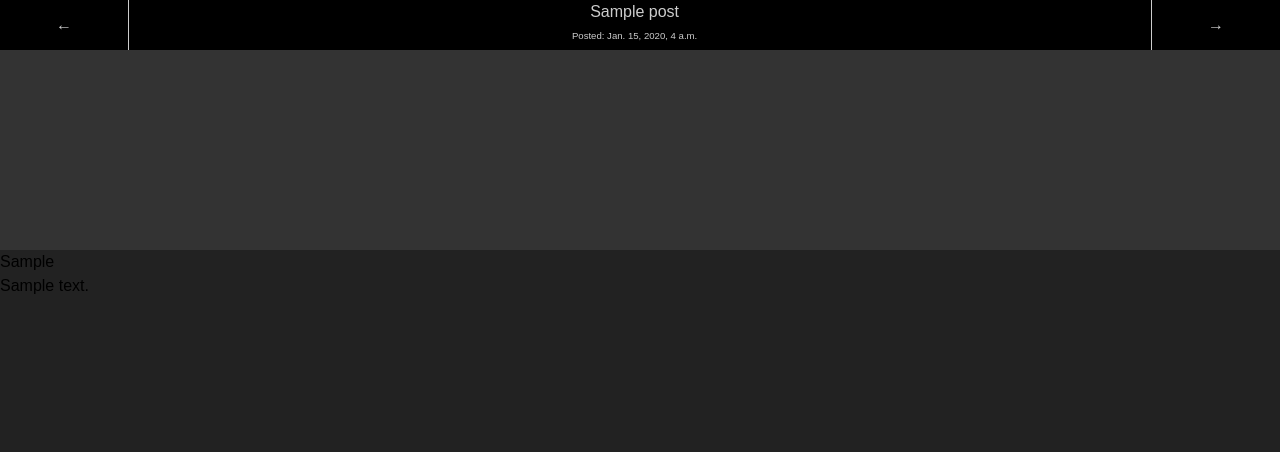
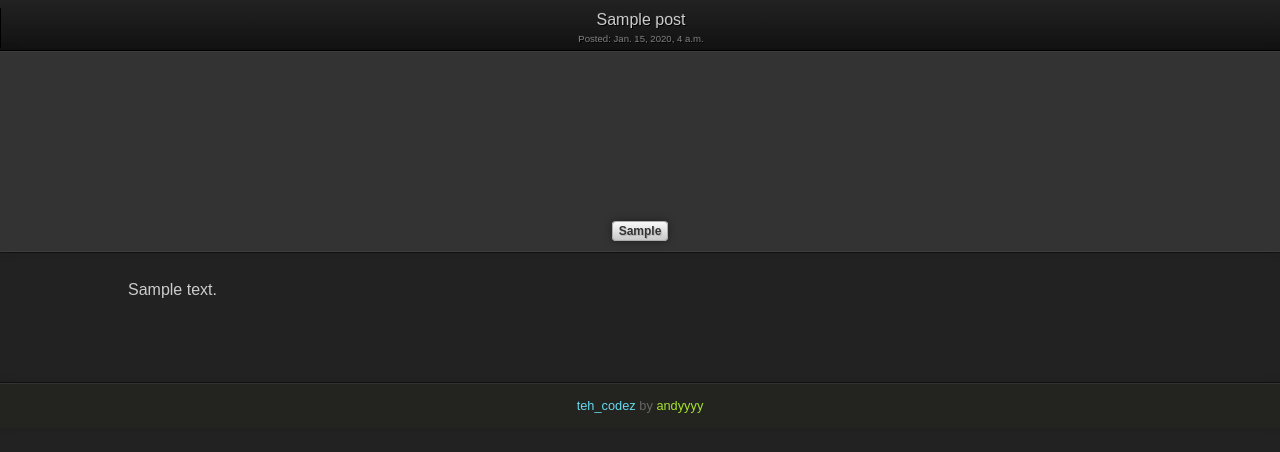
Before and after one commit to andimal/teh_codez, a Django app: template teh_codez/templates/posts/detail.html in a window 1280 px wide. Shown: the top 452 px of the page. Run offline with Django 3.2, Linux system fonts and the light colour scheme; the template is opened without the code that fills it: values that come from a table or form of the project are taken from there, others are empty; tables that the repository leaves empty hold one stand-in row (values such as "Sample post"); some libraries are stand-ins or nearby versions.

Commit message:
more styling, just about done

```diff
--- a/posts/static/css/screen.css
+++ b/posts/static/css/screen.css
@@ -59,50 +59,43 @@ body {
   background-color: #222222;
   font-family: "adelle-sans", sans-serif;
   font-weight: 300;
-  line-height: 1.5em; }
+  line-height: 1.5em;
+  color: #cccccc; }
 
-/* line 30, ../sass/screen.scss */
+/* line 31, ../sass/screen.scss */
 a {
   color: inherit;
   text-decoration: none; }
 
-/* line 35, ../sass/screen.scss */
+/* line 36, ../sass/screen.scss */
+pre {
+  border-top: 1px solid #333;
+  border-left: 1px solid #333;
+  border-bottom: 1px solid #111;
+  border-right: 1px solid #111;
+  -webkit-border-radius: 2px;
+  -moz-border-radius: 2px;
+  -ms-border-radius: 2px;
+  -o-border-radius: 2px;
+  border-radius: 2px;
+  -webkit-box-shadow: 0px 0px 10px rgba(0, 0, 0, 0.1);
+  -moz-box-shadow: 0px 0px 10px rgba(0, 0, 0, 0.1);
+  box-shadow: 0px 0px 10px rgba(0, 0, 0, 0.1); }
+
+/* line 45, ../sass/screen.scss */
+.detail pre code {
+  font-family: "droid-sans-mono", sans-serif;
+  font-size: .9em;
+  padding: 0 2.2em 1.5em 2.2em; }
+
+/* line 51, ../sass/screen.scss */
 #left, #right {
   width: 50%;
   float: left;
   margin-top: 40px; }
 
-/* line 41, ../sass/screen.scss */
-#left {
-  border-right: 1px solid #cccccc;
-  text-align: right;
-  margin-left: -1px; }
-  /* line 46, ../sass/screen.scss */
-  #left ul {
-    list-style: none; }
-    /* line 49, ../sass/screen.scss */
-    #left ul li {
-      margin: 20px 20px 20px 20px;
-      padding: 5px 20px;
-      color: #cccccc;
-      font-weight: bold;
-      position: relative;
-      -webkit-transition: all 0.15s;
-      -moz-transition: all 0.15s;
-      -o-transition: all 0.15s;
-      transition: all 0.15s; }
 /* line 57, ../sass/screen.scss */
-      #left ul li .projectTitle {
-        float: right;
-        line-height: 1.1em;
-        font-family: "adelle-sans", sans-serif;
-        font-size: 2.6em;
-        margin-bottom: 10px; }
-      /* line 66, ../sass/screen.scss */
-      #left ul li ul {
-        clear: both; }
-        /* line 69, ../sass/screen.scss */
-        #left ul li ul li {
+.small-tag, #left ul li ul li, .detail .content .tags li {
   display: inline;
   font-size: .75em;
   position: relative;
@@ -321,49 +344,131 @@ a {
     -o-transition: all 0.15s;
     transition: all 0.15s; }
 
-/* line 259, ../sass/screen.scss */
+/* line 279, ../sass/screen.scss */
 nav {
-  background-color: black;
-  height: 50px; }
-  /* line 263, ../sass/screen.scss */
+  background: -webkit-gradient(linear, 50% 0%, 50% 100%, color-stop(0%, #222222), color-stop(100%, #111111));
+  background: -webkit-linear-gradient(top, #222222, #111111);
+  background: -moz-linear-gradient(top, #222222, #111111);
+  background: -o-linear-gradient(top, #222222, #111111);
+  background: linear-gradient(top, #222222, #111111);
+  height: 50px;
+  border-bottom: 1px solid black; }
+  /* line 285, ../sass/screen.scss */
   nav * {
     float: left;
     color: #cccccc;
-    text-align: center; }
-  /* line 269, ../sass/screen.scss */
+    text-align: center;
+    text-shadow: rgba(255, 255, 255, 0.05) -1px -1px 0, black 1px 1px 0; }
+  /* line 292, ../sass/screen.scss */
   nav .arrow {
     width: 10%;
     height: 100%;
-    border-right: 1px solid #cccccc; }
-    /* line 274, ../sass/screen.scss */
+    border-right: 1px solid rgba(255, 255, 255, 0.1);
+    -webkit-transition: all 0.15s;
+    -moz-transition: all 0.15s;
+    -o-transition: all 0.15s;
+    transition: all 0.15s; }
+    /* line 298, ../sass/screen.scss */
     nav .arrow a {
       width: 100%;
       height: 100%;
       line-height: 50px; }
-  /* line 281, ../sass/screen.scss */
+  /* line 305, ../sass/screen.scss */
+  nav .arrow:hover {
+    background: #222;
+    -webkit-transition: all 0.15s;
+    -moz-transition: all 0.15s;
+    -o-transition: all 0.15s;
+    transition: all 0.15s; }
+  /* line 310, ../sass/screen.scss */
   nav .nextPost {
     float: right;
     border: 0;
-    border-left: 1px solid #cccccc; }
-  /* line 287, ../sass/screen.scss */
+    border-left: 1px solid rgba(255, 255, 255, 0.1); }
+    /* line 315, ../sass/screen.scss */
+    nav .nextPost a {
+      border-left: 1px solid black; }
+  /* line 320, ../sass/screen.scss */
   nav div {
-    width: 79%; }
-    /* line 290, ../sass/screen.scss */
+    width: 100%;
+    border-left: 1px solid black;
+    line-height: 1.2em;
+    margin-top: 8px; }
+    /* line 326, ../sass/screen.scss */
     nav div * {
       float: none; }
-  /* line 295, ../sass/screen.scss */
-  nav .date {
+    /* line 330, ../sass/screen.scss */
+    nav div h1 {
+      margin-top: 2px; }
+    /* line 334, ../sass/screen.scss */
+    nav div .date {
       font-size: .6em;
-    font-family: "droid-sans-mono", sans-serif; }
+      font-family: "droid-sans-mono", sans-serif;
+      color: gray; }
 
-/* line 301, ../sass/screen.scss */
-header {
+/* line 344, ../sass/screen.scss */
+.detail header {
   clear: both;
   background-color: #333;
   height: 200px;
-  width: 100%; }
+  width: 100%;
+  border-top: 1px solid rgba(255, 255, 255, 0.05);
+  border-bottom: 1px solid #111;
+  position: relative;
+  -webkit-box-shadow: 0px 0px 10px rgba(0, 0, 0, 0.1);
+  -moz-box-shadow: 0px 0px 10px rgba(0, 0, 0, 0.1);
+  box-shadow: 0px 0px 10px rgba(0, 0, 0, 0.1); }
+  /* line 354, ../sass/screen.scss */
+  .detail header div {
+    height: 199px;
+    border-bottom: 1px solid rgba(255, 255, 255, 0.05); }
+/* line 360, ../sass/screen.scss */
+.detail .content {
+  width: 80%;
+  margin: 0 auto; }
+  /* line 364, ../sass/screen.scss */
+  .detail .content .tags {
+    position: relative;
+    top: -35px;
+    text-align: center; }
+    /* line 369, ../sass/screen.scss */
+    .detail .content .tags li {
+      margin: 0 5px; }
 
-/* line 308, ../sass/screen.scss */
-code {
+/* line 378, ../sass/screen.scss */
+footer {
+  clear: both;
+  text-align: center;
+  margin-top: 80px;
+  border-top: 1px solid #111;
+  background-color: #23241F;
+  color: #666666;
+  font-size: .8em;
   font-family: "droid-sans-mono", sans-serif;
-  font-size: .9em; }
+  -webkit-box-shadow: 0px 0px 10px rgba(0, 0, 0, 0.1);
+  -moz-box-shadow: 0px 0px 10px rgba(0, 0, 0, 0.1);
+  box-shadow: 0px 0px 10px rgba(0, 0, 0, 0.1); }
+  /* line 389, ../sass/screen.scss */
+  footer div {
+    padding: 10px 0;
+    border-top: 1px solid #333; }
+  /* line 394, ../sass/screen.scss */
+  footer .teh {
+    color: #66D9EF; }
+  /* line 398, ../sass/screen.scss */
+  footer .andy {
+    color: #A6E22E; }
+  /* line 402, ../sass/screen.scss */
+  footer a {
+    padding: 5px 0;
+    -webkit-transition: all 0.15s;
+    -moz-transition: all 0.15s;
+    -o-transition: all 0.15s;
+    transition: all 0.15s; }
+  /* line 407, ../sass/screen.scss */
+  footer a:hover {
+    background-color: #333;
+    -webkit-transition: all 0.15s;
+    -moz-transition: all 0.15s;
+    -o-transition: all 0.15s;
+    transition: all 0.15s; }
--- a/posts/static/sass/screen.scss
+++ b/posts/static/sass/screen.scss
@@ -25,6 +25,7 @@ body {
 	font-family: $baseFont;
 	font-weight: 300;
 	line-height: 1.5em;
+	color: $whiteish;
 }
 
 a {
@@ -257,19 +277,23 @@ a {
 }
 
 nav {
-	background-color: $black;
+	@include background (
+			linear-gradient(top, #222, #111));
 	height: 50px;
+	border-bottom: 1px solid black;
 
 	* {
 		float: left;
 		color: $whiteish;
 		text-align: center;
+		@include text-shadow(rgba(white, 0.05) -1px -1px 0, rgba(black, 1) 1px 1px 0);
 	}
 
 	.arrow {
 		width: 10%;
 		height: 100%;
-		border-right: 1px solid $whiteish;
+		border-right: 1px solid rgba(255,255,255,0.1);
+		@include transition;
 
 		a {
 			width: 100%;
@@ -278,34 +302,110 @@ nav {
 		}
 	}
 
+	.arrow:hover {
+		background: #222;
+		@include transition;
+	}
+
 	.nextPost {
 		float: right;
 		border: 0;
-		border-left: 1px solid $whiteish;
+		border-left: 1px solid rgba(255,255,255,0.1);
+
+		a {
+			border-left: 1px solid black;
+		}
 	}
 
 	div {
-		width: 79%;
+		width: 100%;
+		border-left: 1px solid black;
+		line-height: 1.2em;
+		margin-top: 8px;
 
 		* {
 			float: none;
 		}
+
+		h1 {
+			margin-top: 2px;
 		}
 
 		.date {
 			font-size: .6em;
 			font-family: $codeFont;
+			color: darken($whiteish, 30%);
 		}
 	}
+}
+
+.detail {
 
 	header {
 		clear: both;
 		background-color: #333;
 		height: 200px;
 		width: 100%;
+		border-top: 1px solid rgba(255,255,255,0.05);
+		border-bottom: 1px solid #111;
+		position: relative;
+		@include single-box-shadow(rgba(0,0,0,0.1));
+
+		div {
+			height: 199px;
+			border-bottom: 1px solid rgba(255,255,255,0.05);
+		}
 	}
 
-code {
+	.content {
+		width: 80%;
+		margin: 0 auto;
+
+		.tags {
+			position: relative;
+			top: -35px;
+			text-align: center;
+
+			li {
+				@extend .small-tag;
+				margin: 0 5px;
+			}
+		}
+	}
+
+}
+
+footer {
+	clear: both;
+	text-align: center;
+	margin-top: 80px;
+	border-top: 1px solid #111;
+	background-color: #23241F;
+	color: darken($whiteish, 40%);
+	font-size: .8em;
 	font-family: $codeFont;
-	font-size: .9em;
+	@include single-box-shadow(rgba(0,0,0,0.1));
+
+	div {
+		padding: 10px 0;
+		border-top: 1px solid #333;
 	}
+
+	.teh {
+		color: #66D9EF;
+	}
+
+	.andy {
+		color: #A6E22E;
+	}
+
+	a {
+		padding: 5px 0;
+		@include transition;
+	}
+
+	a:hover {
+		background-color: #333;
+		@include transition;
+	}
+}
--- a/teh_codez/templates/posts/detail.html
+++ b/teh_codez/templates/posts/detail.html
@@ -24,26 +24,37 @@
   <body class="detail">
 
   	<nav>
-  		<p class="arrow prevPost">
+  		<!--<p class="arrow prevPost">
   			<a href="#">&larr;</a>
-  		</p>
+  		</p>-->
   		<div>
   			<h1>{{ post.title }}</h1>
   			<p class="date">Posted: {{ post.pub_date }}</p>
   		</div>
-  		<p class="arrow nextPost">
+  		<!--<p class="arrow nextPost">
   			<a href="#">&rarr;</a>
-  		</p>
+  		</p>-->
   	</nav>
 
   	<header>
+  		<div>
 
+  		</div>
   	</header>
 
-	<ul class="tags">
-		<li>{{ post.tags }}</li>
-	</ul>
-	<div>{{ post.content|safe }}</div>
+  	<div class="content">
+  		<ul class="tags">
+			<li>{{ post.tags }}</li>
+		</ul>
+
+		<div>{{ post.content|safe }}</div>
+	</div>
+
+	<footer>
+		<div>
+			<a class="teh" href="#">teh_codez</a> by <a class="andy" href="http://andyyyy.com">andyyyy</a>
+		</div>
+	</footer>
 
     <script src="//ajax.googleapis.com/ajax/libs/jquery/1.8.3/jquery.min.js"></script>
     <script src="{{ STATIC_URL }}js/script-min.js"></script>
```
Also changed, not shown: other parts of posts/static/css/screen.css (+50 -20 lines), other parts of posts/static/sass/screen.scss (+41 -22 lines). Lines whose indentation alone changed are shown as unchanged.
